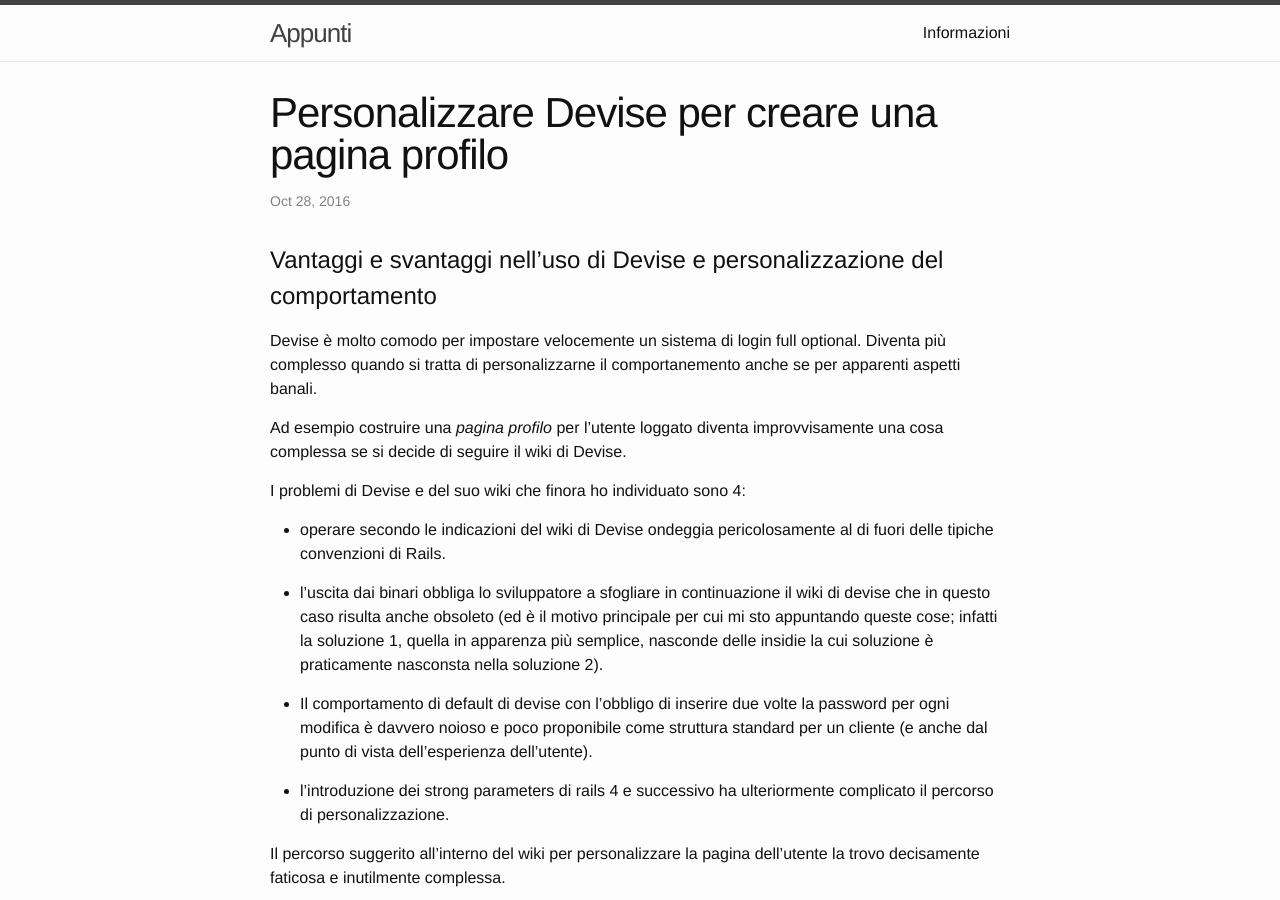
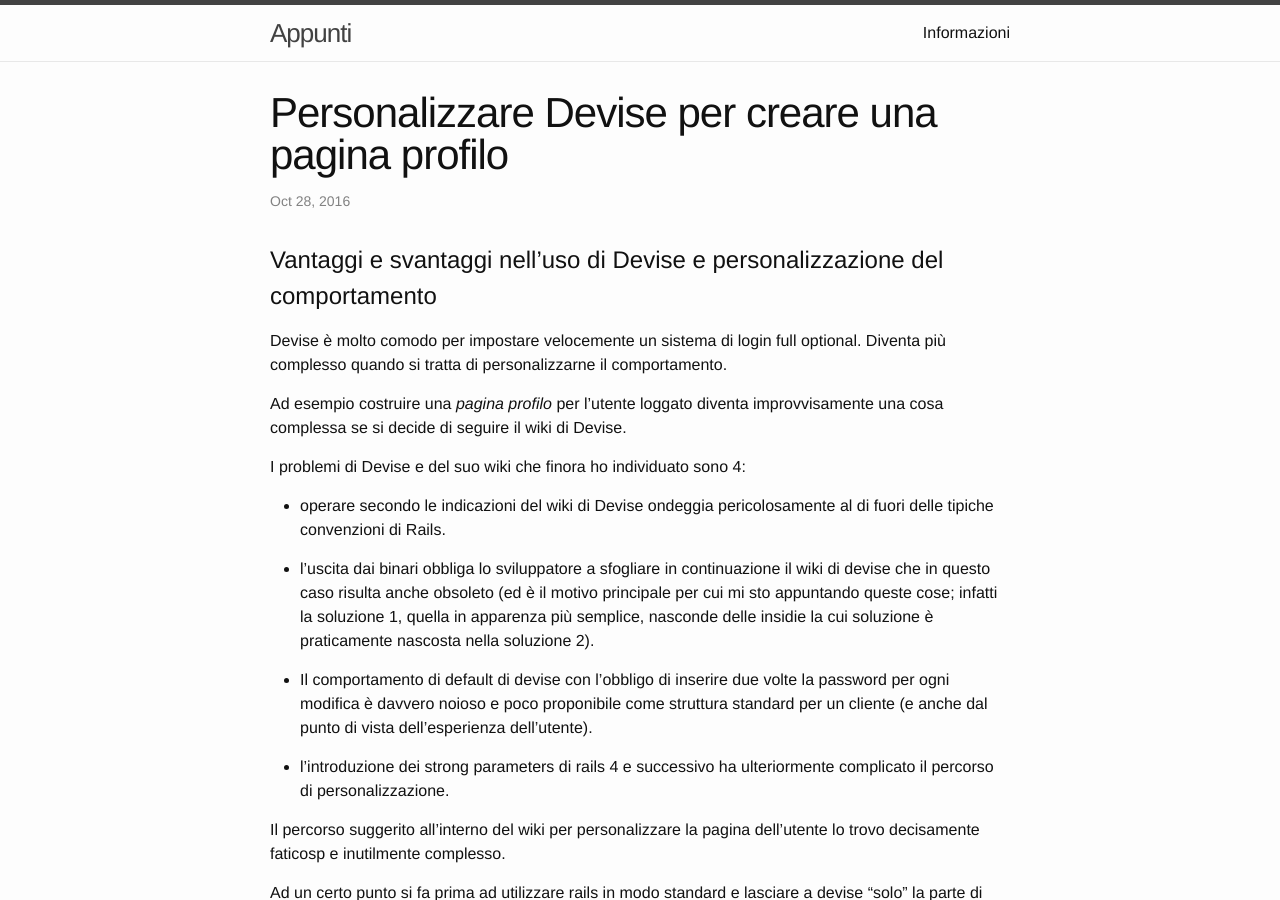
Before and after one commit to descovi/simonini.github.io, a Jekyll site: the page built from _posts/2016-10-28-devise-multimodel-registration-path.md, in a window 1280 px wide and 900 px high. Built offline with Jekyll 4.4.1, drawn with Linux system fonts in a browser that asks for light colours; some of the changed text lies outside the part shown.

Commit message:
Sistemati ulteriori errori di battitura emersi ad una rilettura dell'articolo.

```diff
--- a/_posts/2016-10-28-devise-multimodel-registration-path.md
+++ b/_posts/2016-10-28-devise-multimodel-registration-path.md
@@ -7,7 +7,7 @@
 # Vantaggi e svantaggi nell'uso di Devise e personalizzazione del comportamento
 
 Devise è molto comodo per impostare velocemente un sistema di login full optional.
-Diventa più complesso quando si tratta di personalizzarne il comportanemento anche se per apparenti aspetti banali.
+Diventa più complesso quando si tratta di personalizzarne il comportamento.
 
 Ad esempio costruire una _pagina profilo_ per l'utente loggato diventa improvvisamente una cosa complessa se si decide di seguire il wiki di Devise.
 
@@ -15,13 +15,13 @@
 
 - operare secondo le indicazioni del wiki di Devise ondeggia pericolosamente al di fuori delle tipiche convenzioni di Rails.
 
-- l'uscita dai binari obbliga lo sviluppatore a sfogliare in continuazione il wiki di devise che in questo caso risulta anche obsoleto (ed è il motivo principale per cui mi sto appuntando queste cose; infatti la soluzione 1, quella in apparenza più semplice, nasconde delle insidie la cui soluzione è praticamente nasconsta nella soluzione 2).
+- l'uscita dai binari obbliga lo sviluppatore a sfogliare in continuazione il wiki di devise che in questo caso risulta anche obsoleto (ed è il motivo principale per cui mi sto appuntando queste cose; infatti la soluzione 1, quella in apparenza più semplice, nasconde delle insidie la cui soluzione è praticamente nascosta nella soluzione 2).
 
 - Il comportamento di default di devise con l'obbligo di inserire due volte la password per ogni modifica è davvero noioso e poco proponibile come struttura standard per un cliente (e anche dal punto di vista dell'esperienza dell'utente).
 
 - l'introduzione dei strong parameters di rails 4 e successivo ha ulteriormente complicato il percorso di personalizzazione.
 
-Il percorso suggerito all'interno del wiki per personalizzare la pagina dell'utente la trovo decisamente faticosa e inutilmente complessa.
+Il percorso suggerito all'interno del wiki per personalizzare la pagina dell'utente lo trovo decisamente faticosp e inutilmente complesso.
 
 Ad un certo punto si fa prima ad utilizzare rails in modo standard e lasciare a devise "solo" la parte di registrazione e login bypassandolo per quanto riguarda la pagina di editing dell'utente stesso.
 
```
Also changed, not shown: other parts of _posts/2016-10-28-devise-multimodel-registration-path.md (+1 -1 lines).
